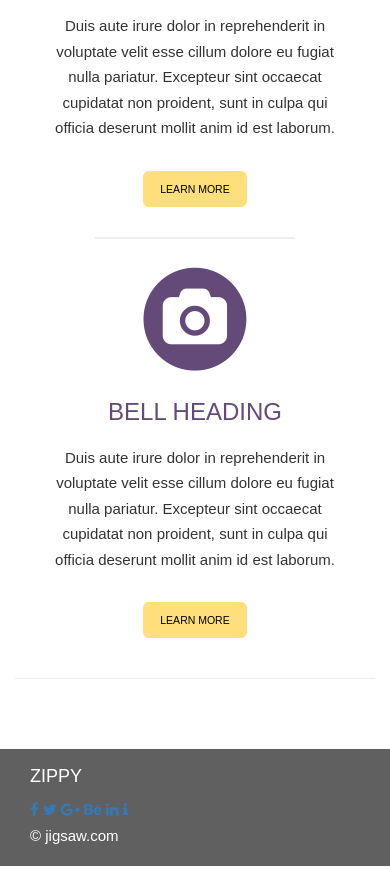
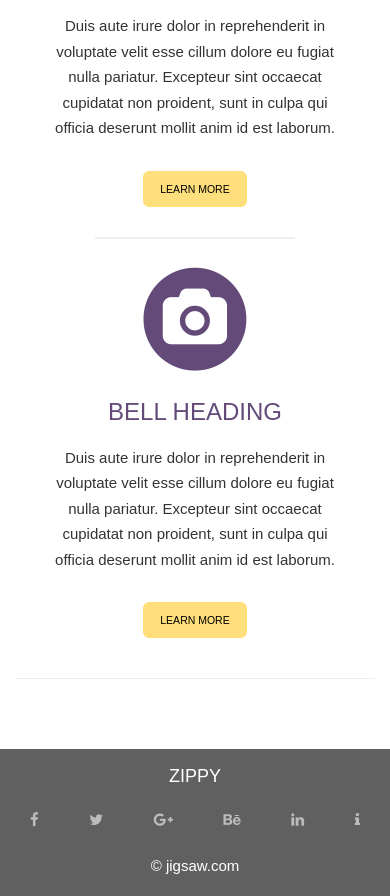
Before and after one commit to usotnyk/zippy-website, a plain HTML site: page index.html in a window 390 px wide. Shown: the part 1690-2586 px from the top of the page. Before the commit the page ends 2556 px from the top, so only its background shows below. Drawn offline with Linux system fonts and the light colour scheme.

Commit message:
Completed html and css

```diff
--- a/css/styles.css
+++ b/css/styles.css
@@ -4,6 +4,17 @@ body {
   line-height: 1.7em;
 }
 
+html {
+   margin: 0px;
+   height: 100%;
+   width: 100%;
+}
+
+body {
+   margin: 0px;
+   min-height: 100%;
+   width: 100%;
+}
 
 .jumbotron {
   background: url('../images/bg-home.jpg') no-repeat;
@@ -127,8 +138,27 @@ h2 {
 	margin-top: 50px;
 }
 
-#footer #social {
-	text-align: justify;
+#footer h4 {
+	margin-left: 60px;
+}
+
+#social {
+	display: flex;
+    justify-content: space-between;
+    align-items: stretch;
+}
+
+#social a {
+	display: inline-block;
+	color: #BCBCBC;
+}
+
+#social a:hover {
+	color: #FFD700;
+}
+
+#copyright {
+	margin-left: 60px;
 }
 
 /* MEDIA QUERIES
@@ -150,6 +180,18 @@ h2 {
   	#main-content p {
 		padding-right: 0px;
 	}
+
+	#copyright {
+	margin-left: 0px;
+	margin-top: 20px;
+	text-align: center;
+	}
+
+	#footer h4 {
+	margin-left: 0px;
+	margin-bottom: 20px;
+	text-align: center;
+}
 }
 
 @media (max-width: 420px) {
```
